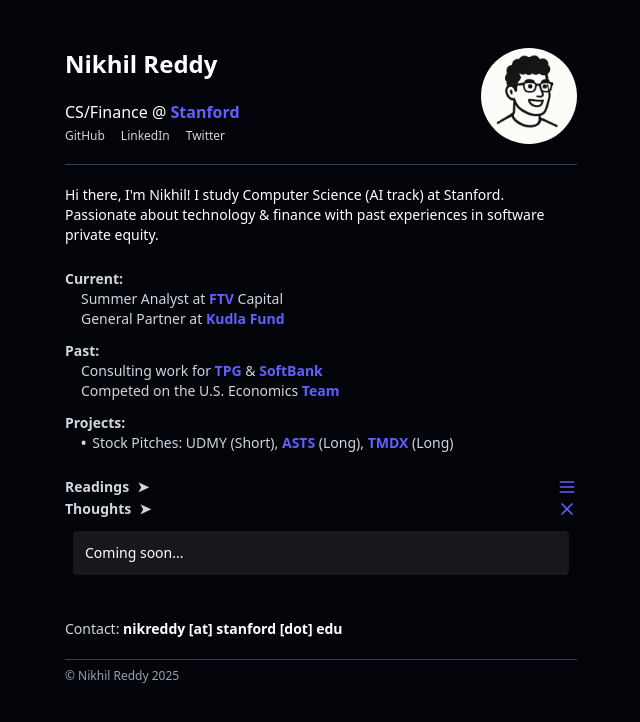
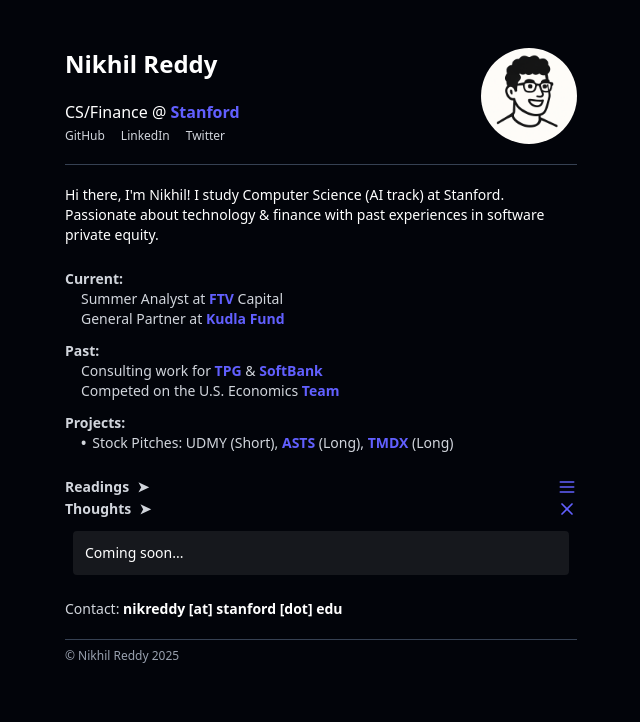
Before and after one commit to nikreddyy/personal-website, a Next.js app: page / in a window 1280 px wide. Both pictures are taken after a click on the button 886 px from the left and 509 px from the top of the page. Shown: the top 722 px of the page, without its empty margins (319-959 px from the left). Built offline with nearby package versions, Linux system fonts and the light colour scheme.

Commit message:
updated icon

```diff
--- a/app/layout.js
+++ b/app/layout.js
@@ -2,6 +2,9 @@
 
 export const metadata = {
   title: "Nikhil Reddy",
+  icons: {
+    icon: "/nr_favicon.ico",
+  },
   description: "Personal website built with Next.js and Tailwind CSS"
 };
 
--- a/app/page.js
+++ b/app/page.js
@@ -88,7 +88,7 @@
               </span>
             </div>
           </div>
-          {/* Reading Section */}
+          {/* Reading & ThoughtsSection */}
           <div className="flex flex-col justify-between mt-6 text-sm">
             <div className="flex flex-row">
               <div className="font-bold">Readings<span className="ml-2">➤</span></div>
@@ -183,7 +183,7 @@
                 ${thoughtsOpen ? 'max-h-40 opacity-100' : 'max-h-0 opacity-0'}
               `}
             >
-              <div className="flex min-h-0 flex-col gap-y-1 px-4 sm:px-2 py-5">
+              <div className="flex min-h-0 flex-col gap-y-1 px-4 sm:px-2 pt-5">
                 <div className={`-mt-2 p-3 bg-white/8 rounded text-white${shouldShineThoughts ? ' shiny-appear' : ''}`} onAnimationEnd={() => setShouldShineThoughts(false)}>
                   Coming soon...
                 </div>
```
Also changed, not shown: 1 other file (tests, documents, lock files or other folders).
